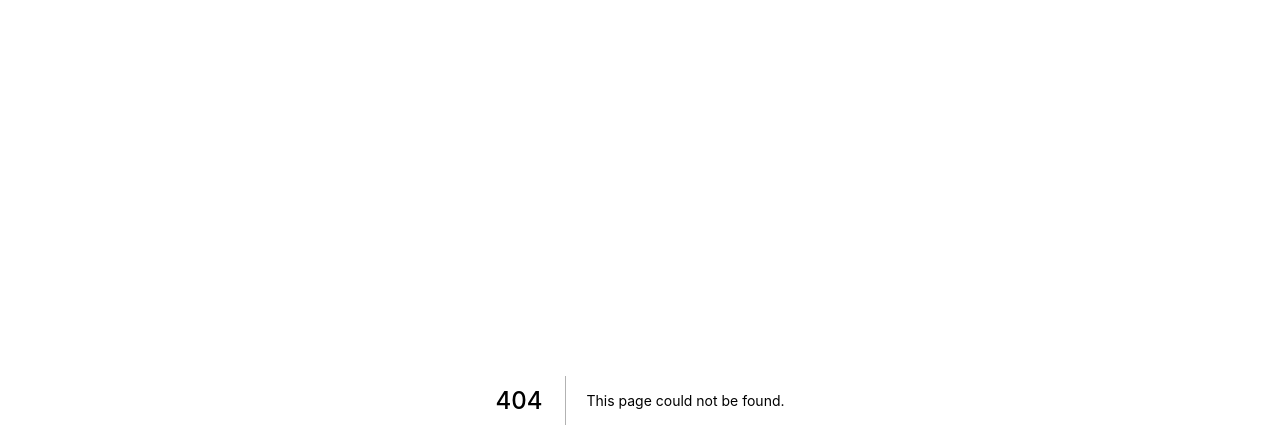
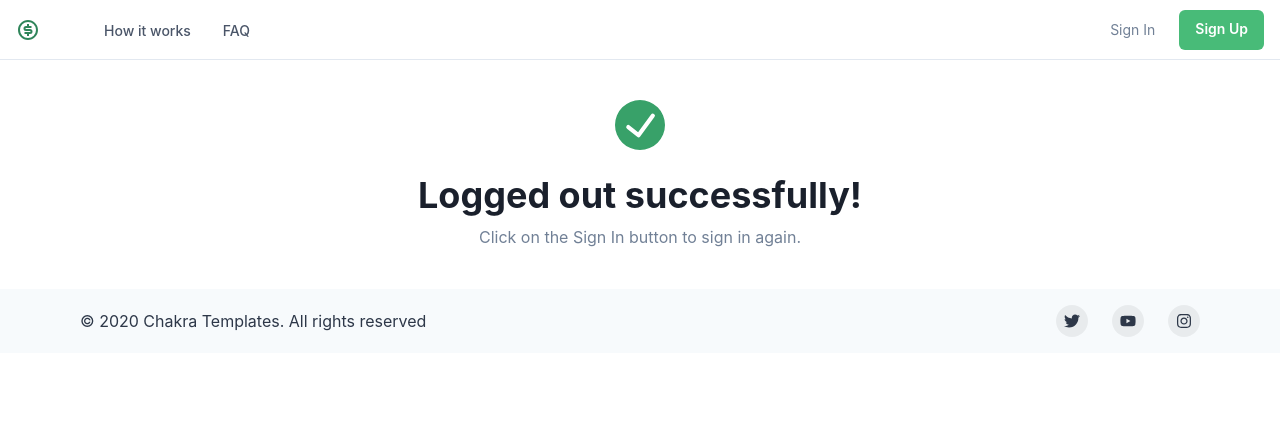
Before and after one commit to letanure/insta-sell, a Next.js app: page /log-out in a window 1280 px wide. Before the commit this address had no page. Shown: the top 448 px of the page. Built offline with nearby package versions, Linux system fonts and the light colour scheme.

Commit message:
add page log out

```diff
--- /dev/null
+++ b/components/LogOut.jsx
@@ -0,0 +1,16 @@
+import { Box, Heading, Text } from "@chakra-ui/react";
+import { CheckCircleIcon } from "@chakra-ui/icons";
+
+export default function Success() {
+  return (
+    <Box textAlign="center" py={10} px={6}>
+      <CheckCircleIcon boxSize={"50px"} color={"green.500"} />
+      <Heading as="h2" size="xl" mt={6} mb={2}>
+        Logged out successfully!
+      </Heading>
+      <Text color={"gray.500"}>
+        Click on the Sign In button to sign in again.
+      </Text>
+    </Box>
+  );
+}
--- /dev/null
+++ b/pages/log-out.js
@@ -0,0 +1,18 @@
+import Head from "next/head";
+import Image from "next/image";
+import styles from "../styles/Home.module.css";
+import { Box } from "@chakra-ui/react";
+
+import Footer from "../components/Footer";
+import Header from "../components/Header";
+import LogOut from "../components/LogOut";
+
+export default function Home() {
+  return (
+    <Box width="100%">
+      <Header />
+      <LogOut />
+      <Footer />
+    </Box>
+  );
+}
```
